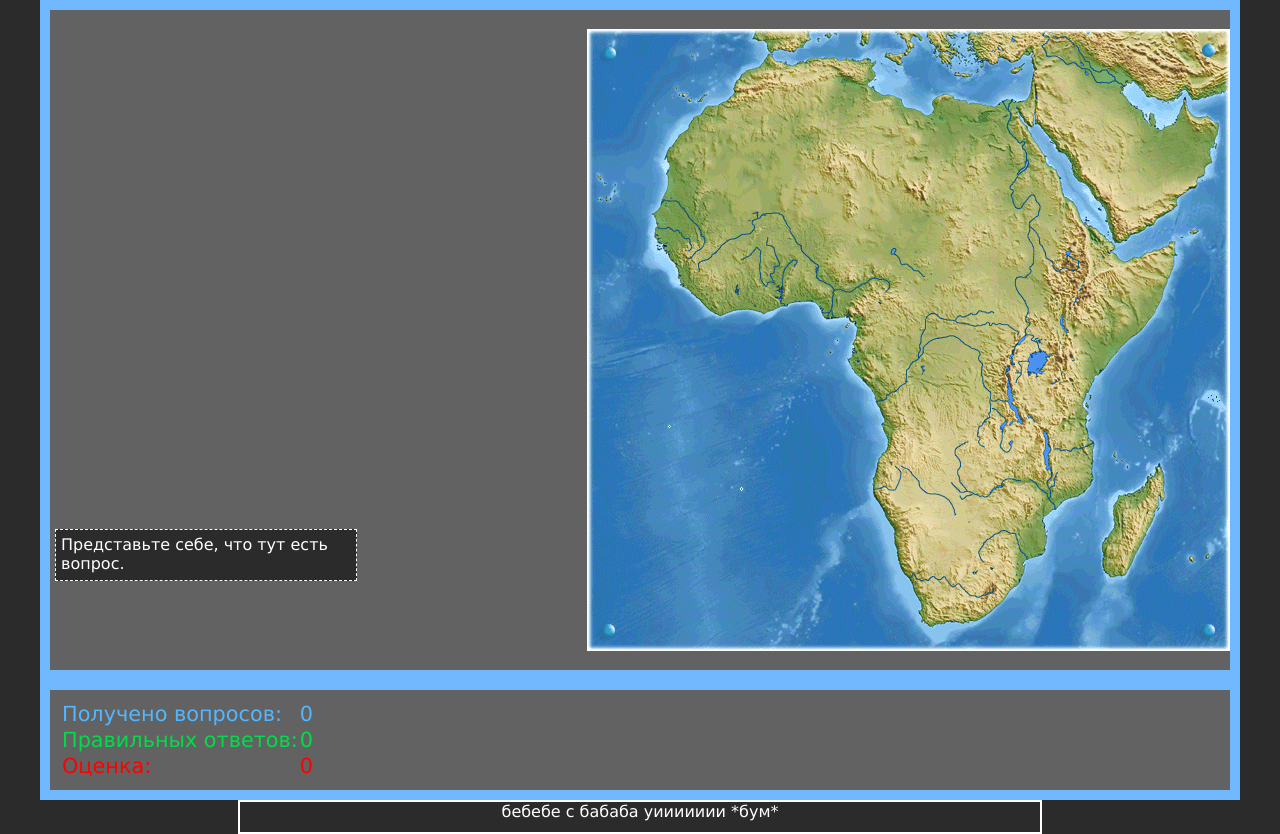
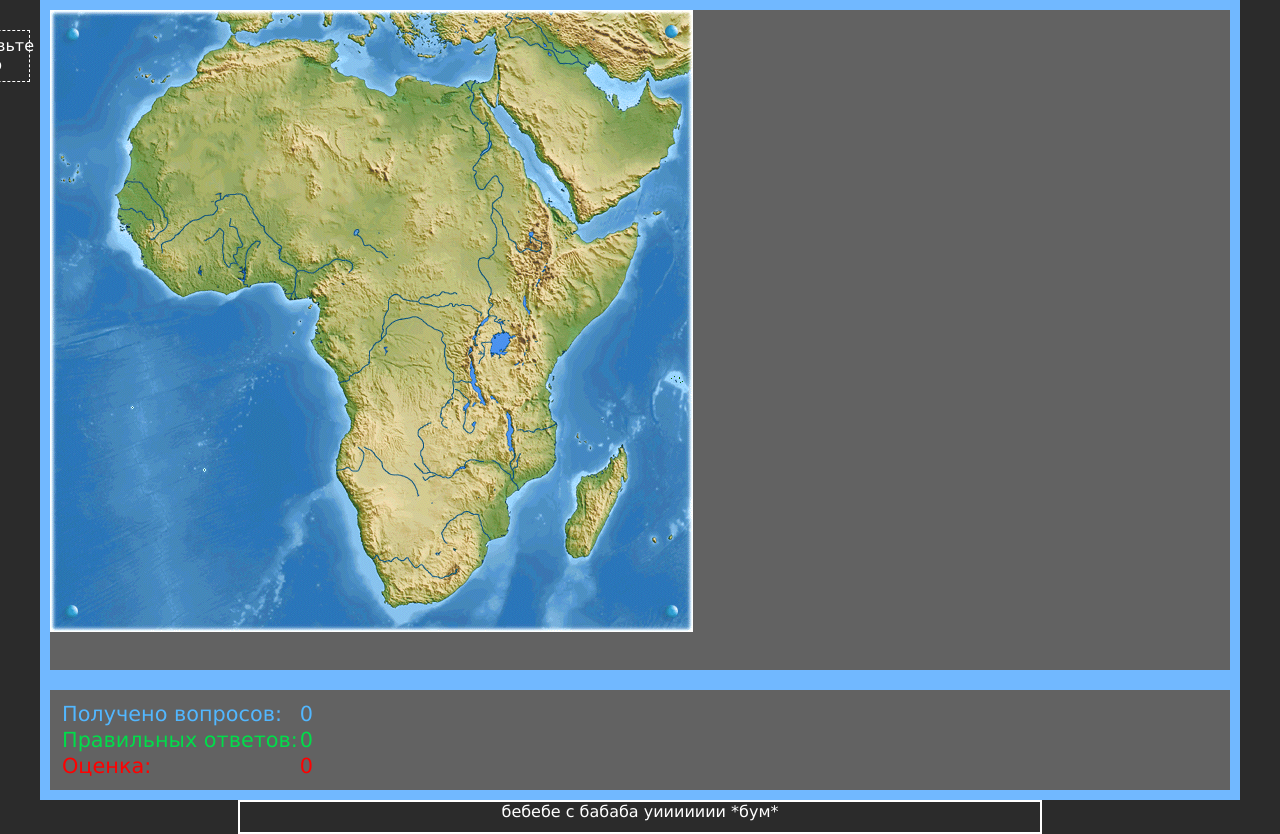
Before and after one commit to dex22044/MapEngine, a plain HTML site: page index.html in a window 1280 px wide. Drawn offline with Linux system fonts and the light colour scheme.

Commit message:
Update main.css

```diff
--- a/main.css
+++ b/main.css
@@ -19,6 +19,8 @@ body {
 }
 
 .MapEngine_DisplayContainer {
+    display: flex;
+    flex-direction: row-reverse;
     margin: 10px;
     background-color: #626262;
     width: calc(100% - 20px);
@@ -30,16 +32,14 @@ body {
     width: 100%;
     height: 100%;
     background-repeat: no-repeat;
-    background-position: right;
+    background-position: top left;
 }
 
 .MapEngine_QuestionBlock {
-    position: relative;
-    top: -150px;
-    margin: 5px;
+    margin: 20px;
     background-color: #2b2b2b;
     border: 1px dashed white;
-    width: 300px;
+    width: 400px;
     height: 50px;
 }
 
```
